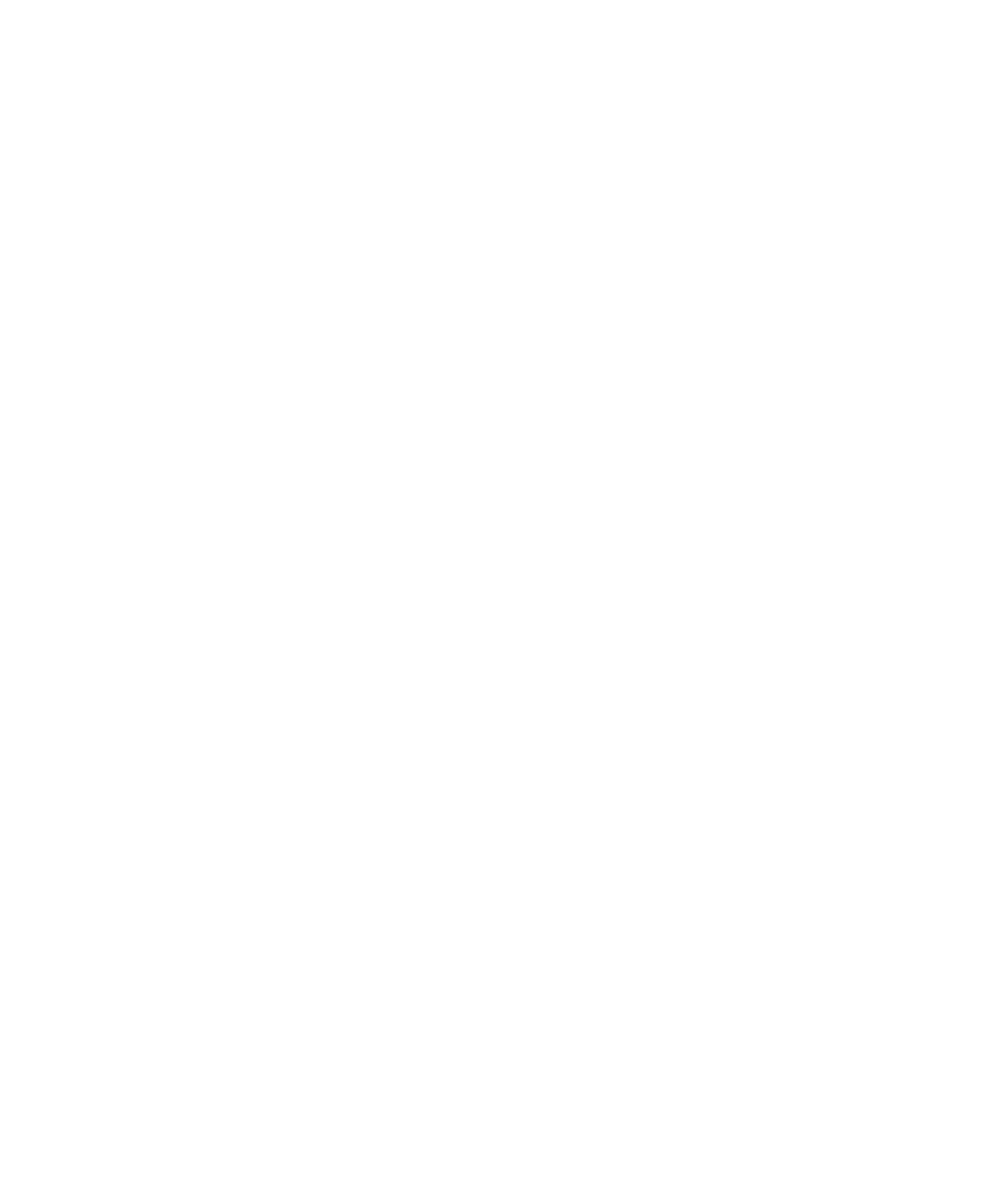
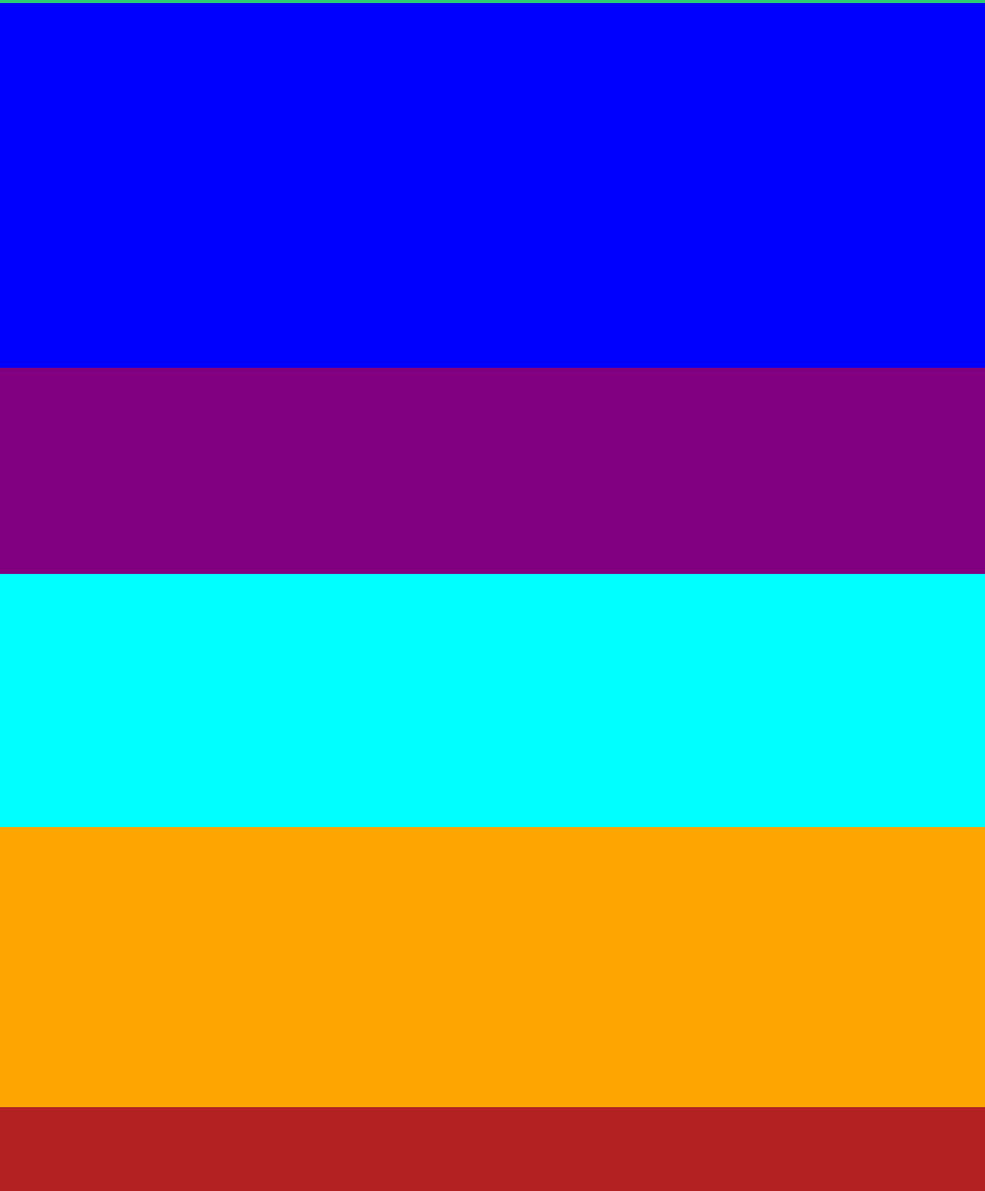
Before and after one commit to Rubenscode/d105-notify, a plain HTML site: page index.html in a window 1280 px wide. Shown: the whole page at 77% size. Before the commit the page ends 800 px from the top, so only its background shows below. Drawn offline with Linux system fonts and the light colour scheme.

Commit message:
Novo padrão e estrutura html e css

```diff
--- a/index.html
+++ b/index.html
@@ -4,9 +4,15 @@
     <meta charset="UTF-8">
     <meta name="viewport" content="width=device-width, initial-scale=1.0">
     <meta http-equiv="X-UA-Compatible" content="ie=edge">
-    <title>Document</title>
+    <link rel="stylesheet" href="styles.css">
+    <title>Notify.</title>
 </head>
 <body>
-
+    <nav></nav>
+    <header></header>
+    <section></section>
+    <aside></aside>
+    <article></article>
+    <footer></footer>
 </body>
 </html>
--- a/styles.css
+++ b/styles.css
@@ -0,0 +1,33 @@
+body{
+    margin: 0px;
+}
+nav{
+    background-color: #2dcc70;
+    height: 4px;
+}
+header{
+    background-color: blue;
+    height: 37.0vw;
+}
+section{
+    background-color: purple;
+    height: 21vw;
+}
+aside{
+    background-color: aqua;
+    height: 25.7vw;
+}
+article{
+    background-color: orange;
+    height: 28.4vw;
+}
+footer{
+    background-color: firebrick;
+    height: 8.5vw;
+}
+@media(max-width: 700px){
+    header{
+        background-color: blue;
+        height: 10vw;
+    }
+}
```
